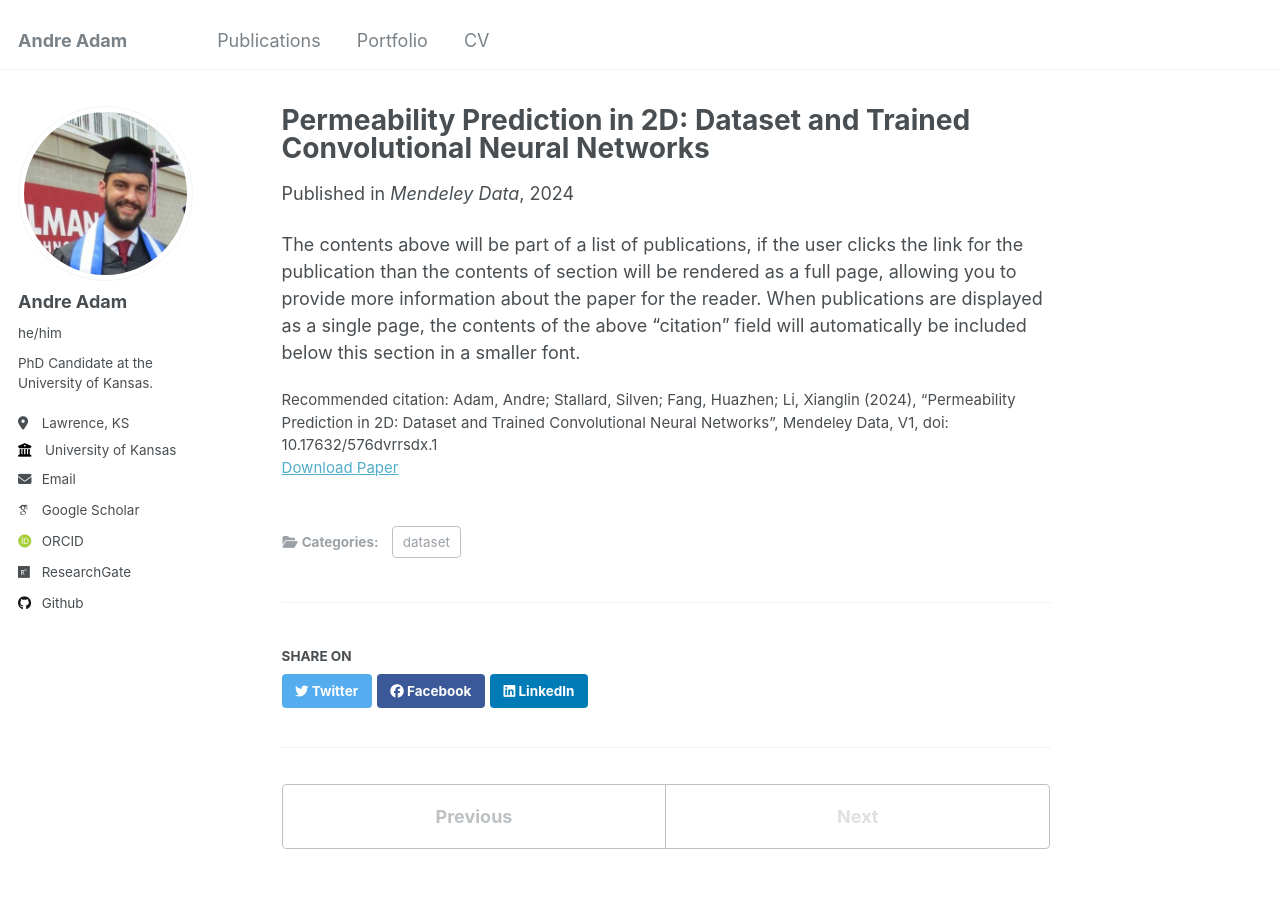
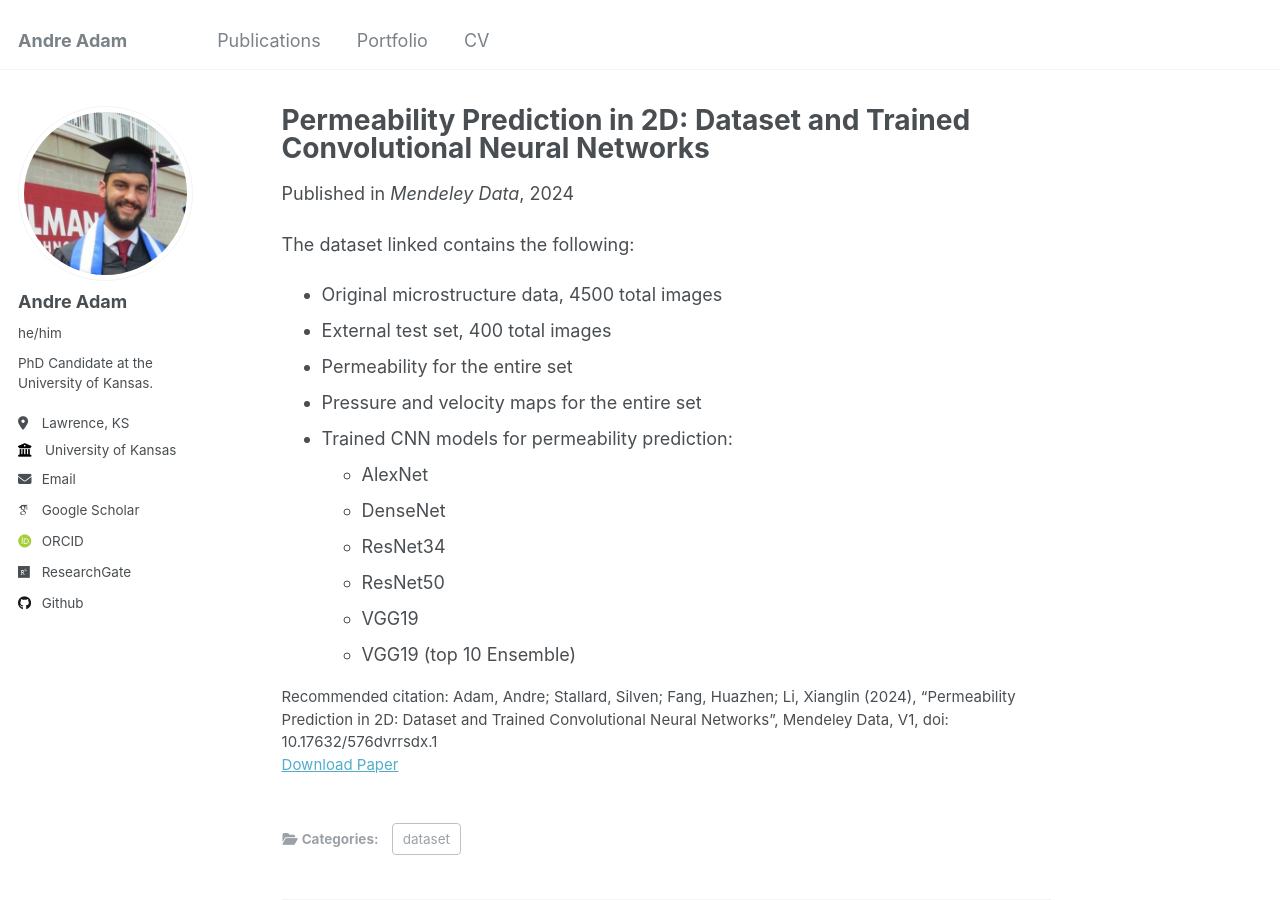
Before and after one commit to adama-wzr/adama-wzr.github.io, a Jekyll site: the page built from _publications/2024-12-01-Perm-Pred-Data.md, in a window 1280 px wide and 900 px high. Built offline with Jekyll 4.4.1, drawn with Linux system fonts in a browser that asks for light colours; some web fonts are replaced.

Commit message:
Publications Updates
- added two more publications
- updated the description of all other publications
- some descriptions are still missing

```diff
--- a/_publications/2024-12-01-Perm-Pred-Data.md
+++ b/_publications/2024-12-01-Perm-Pred-Data.md
@@ -10,4 +10,15 @@ paperurl: '10.17632/576dvrrsdx.1'
 citation: 'Adam, Andre; Stallard, Silven; Fang, Huazhen; Li, Xianglin (2024), “Permeability Prediction in 2D: Dataset and Trained Convolutional Neural Networks”, Mendeley Data, V1, doi: 10.17632/576dvrrsdx.1'
 ---
 
-The contents above will be part of a list of publications, if the user clicks the link for the publication than the contents of section will be rendered as a full page, allowing you to provide more information about the paper for the reader. When publications are displayed as a single page, the contents of the above "citation" field will automatically be included below this section in a smaller font.
+The dataset linked contains the following:
+* Original microstructure data, 4500 total images
+* External test set, 400 total images
+* Permeability for the entire set
+* Pressure and velocity maps for the entire set
+* Trained CNN models for permeability prediction:
+    * AlexNet
+    * DenseNet
+    * ResNet34
+    * ResNet50
+    * VGG19
+    * VGG19 (top 10 Ensemble)
```
Also changed, not shown: _publications/2018-01-01-Lightcurve1.md (+2 -4 lines), _publications/2022-12-01-Efficient-Reconstruction-1.md (+0 -2 lines), _publications/2022-12-01-Efficient-Reconstruction-Data.md (+0 -2 lines), _publications/2024-01-01-Effective-thermal-1.md (+0 -2 lines), _publications/2025-05-14-Shun-Binders.md (added, +13 -0 lines), _publications/2025-06-03-EDcPSD.md (added, +13 -0 lines).
